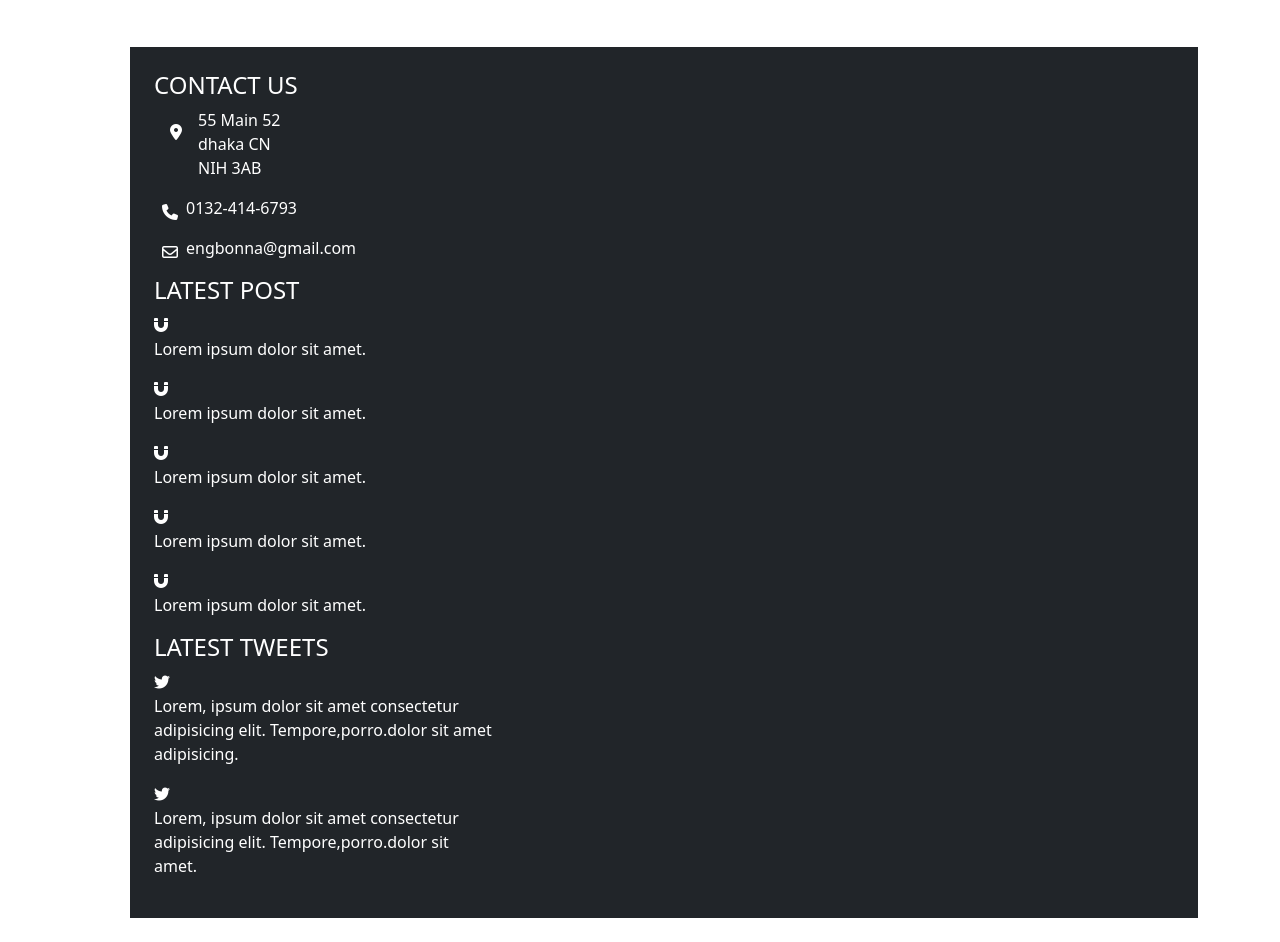
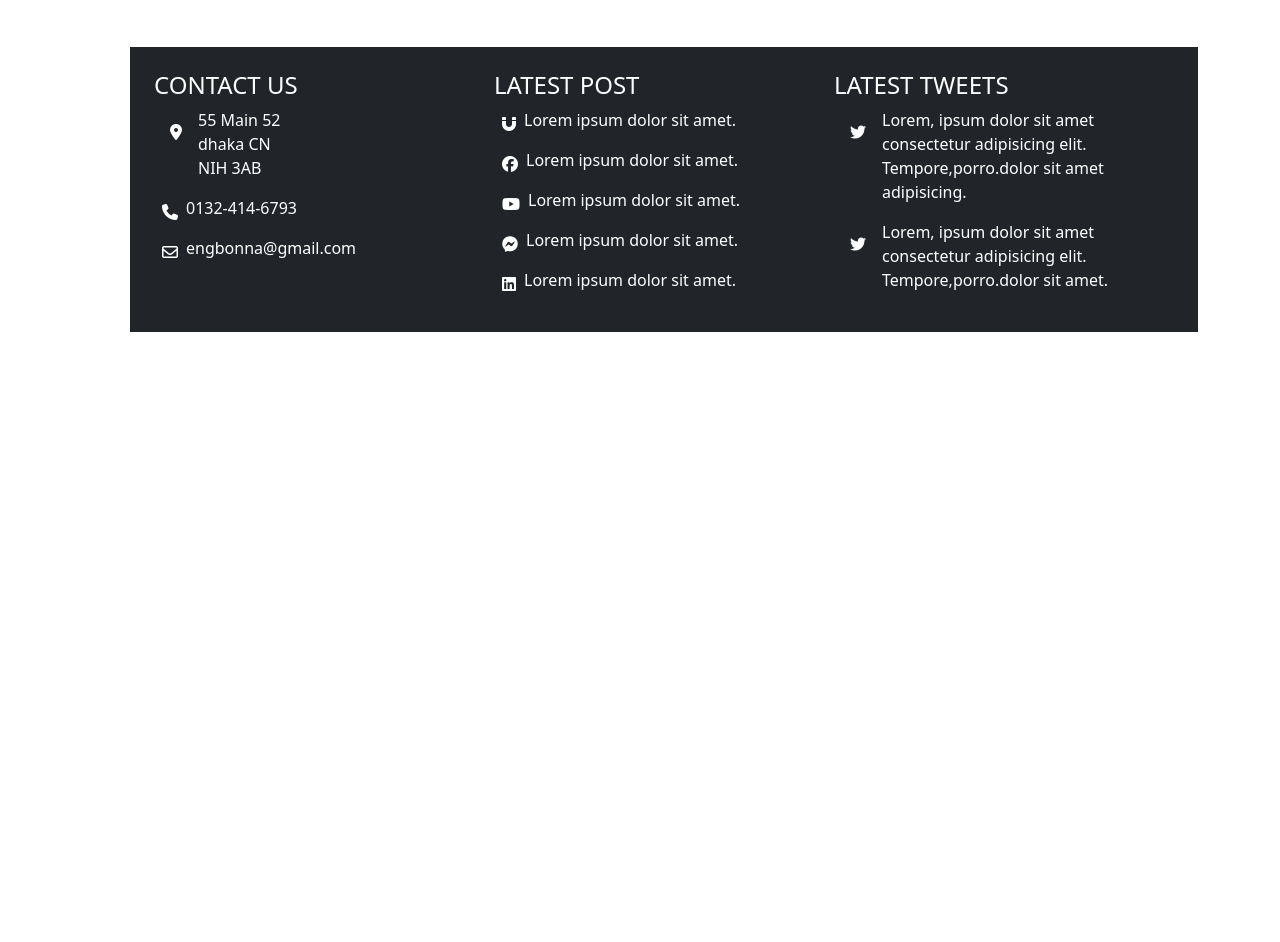
Before and after one commit to engbonna/tree-house-boot, a plain HTML site: page index.html in a window 1280 px wide. Shown: the part 2966-3908 px from the top of the page. After the commit the page ends 3322 px from the top, so only its background shows below. Drawn offline with Linux system fonts and the light colour scheme.

Commit message:
update seven- section

```diff
--- a/index.html
+++ b/index.html
@@ -218,7 +218,7 @@
            </div>
 
            <!-- seven-section -->
-            <div class=" col-md-12 m-4 p-4 bg-dark text-white">
+            <div class=" col-md-12 m-4 p-4 bg-dark text-white d-flex ">
               <div class="col-md-4">
                 <h4>CONTACT US</h4>
                 <div class="d-flex">
@@ -226,41 +226,51 @@
                   <p>55 Main 52 <br>dhaka CN <br> NIH 3AB</p>
                 </div>
                <div class="d-flex">
-                 <i class="fa-solid fa-phone m-2 text-center"></i>
+                 <i class="fa-solid fa-phone m-1 p-1"></i>
                  <p>0132-414-6793</p>
                </div>
                 <div class="d-flex">
-                  <i class="fa-regular fa-envelope m-2 "></i>
+                  <i class="fa-regular fa-envelope m-1 p-1 "></i>
                   <p>engbonna@gmail.com</p>
                 </div>
-
-
              </div>
              <div class="col-md-4">
                  <h4>LATEST POST</h4>
-              <i class="fa-solid fa-magnet"></i>
+                <div class="d-flex">
+                  <i class="fa-solid fa-magnet m-1 p-1"></i>
                   <p>Lorem ipsum dolor sit amet.</p>
-              <i class="fa-solid fa-magnet"></i>
+                </div>
+                <div class="d-flex">
+                  <i class="fa-brands fa-facebook m-1 p-1 "></i>
                   <p>Lorem ipsum dolor sit amet.</p>
-              <i class="fa-solid fa-magnet"></i>
+                </div>
+                <div class="d-flex">
+                  <i class="fa-brands fa-youtube m-1 p-1"></i>
                   <p>Lorem ipsum dolor sit amet.</p>
-              <i class="fa-solid fa-magnet"></i>
+                </div>
+                <div class="d-flex">
+                  <i class="fa-brands fa-facebook-messenger m-1 p-1"></i>
                   <p>Lorem ipsum dolor sit amet.</p>
-              <i class="fa-solid fa-magnet"></i>
+                </div>
+                <div class="d-flex">
+                  <i class="fa-brands fa-linkedin m-1 p-1"></i>
                  <p>Lorem ipsum dolor sit amet.</p>
-
+                </div>
               </div>
               <div class="col-md-4">
                  <h4>LATEST TWEETS</h4>
-            <i class="fa-brands fa-twitter"></i>
+                <div class="d-flex">
+                  <i class="fa-brands fa-twitter m-2 p-2"></i>
                   <p>Lorem, ipsum dolor sit amet
                   consectetur adipisicing elit.
                   Tempore,porro.dolor sit amet adipisicing.</p>
-             <i class="fa-brands fa-twitter"></i>
+                </div>
+                <div class="d-flex">
+                  <i class="fa-brands fa-twitter m-2 p-2"></i>
                   <p>Lorem, ipsum dolor sit amet
                   consectetur adipisicing elit.
                   Tempore,porro.dolor sit amet.</p>
-
+                </div>
               </div>
             </div>
 
```
Lines whose indentation alone changed are shown as unchanged.
